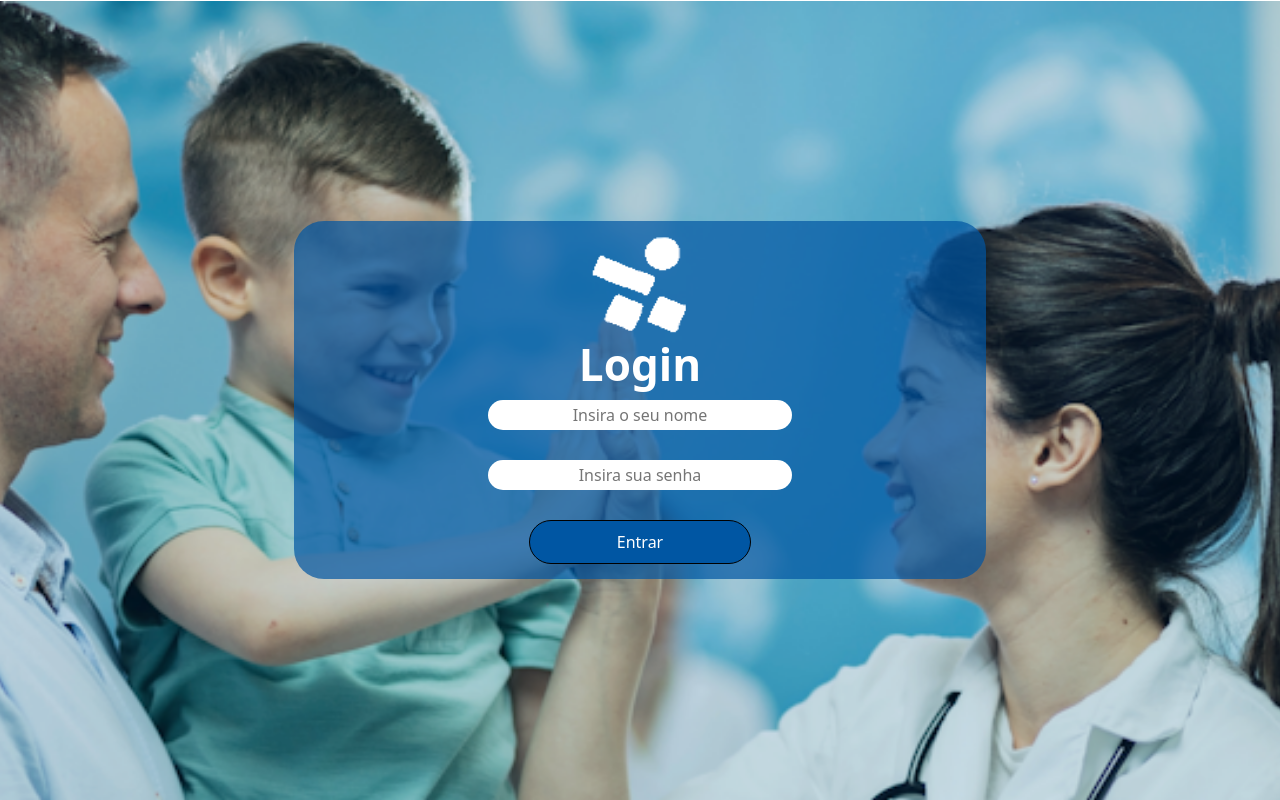
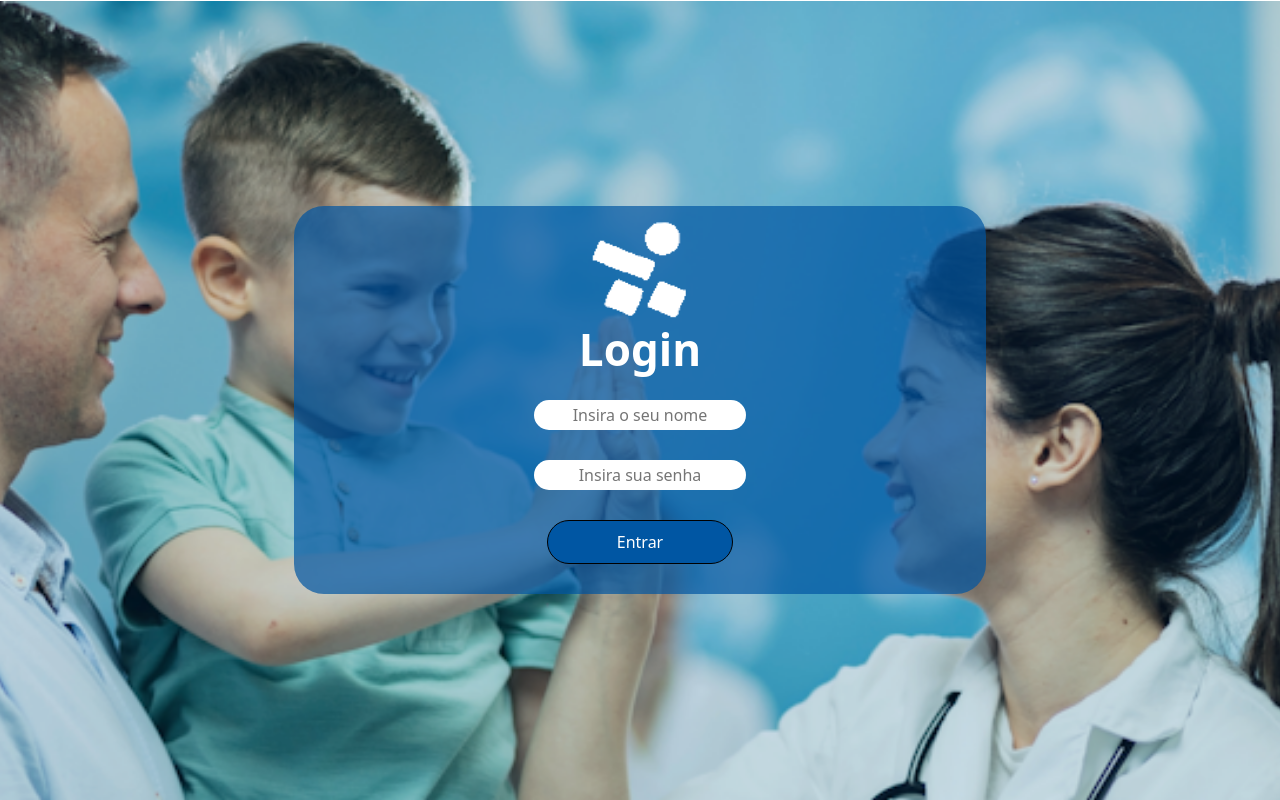
Before and after one commit to EPDM-Corporation/Challenge-Hospital-Sabara-Web-Dev-Front-End, a React (Vite) app: page / in a window 1280 px wide. Built offline with nearby package versions, Linux system fonts and the light colour scheme.

Commit message:
Reformando o login com forms

```diff
--- a/src/routes/Login.css
+++ b/src/routes/Login.css
@@ -41,22 +41,29 @@
     flex-direction: column;
     align-items: center;
 }
-#login-box>*{
+form{
+    display: flex;
+    flex-direction: column;
+    justify-content: center;
+    align-items: center;
+}
+
+#login-box>form>*{
     margin: 15px;
 }
 
-#login-box>input{
+.loginInput{
     border-radius: 20px;
     border:0px;
     width: 80%;
     max-width: 304px;
     height: 30px;
 }
-#login-box>input::placeholder{
+.loginInput::placeholder{
     text-align: center;
 }
 
-#login-box>button{
+.loginButton{
     width: 70%;
     max-width: 222px;
     height: 44px;
@@ -69,7 +76,7 @@
     font-weight: 500;
 }
 
-#login-box>button:hover{
+.loginButton:hover{
     background-color: #003768;
 }
 
@@ -89,6 +96,6 @@
     #login-box{
         height: 100vh;
         width: 248px;
-        height: 324px;
+        height: 380px;
     }
 }
--- a/src/routes/Login.jsx
+++ b/src/routes/Login.jsx
@@ -1,9 +1,14 @@
-import React from 'react';
+import React, { useState } from 'react';
 import Image from "../assets/Logo.png";
 import './Login.css';
 
 const Login = () => {
-  console.log('Hello World')
+  const [name, setName] = useState('');
+  const [password, setPassword] = useState('');
+  const userLogin = (e) => {
+    e.preventDefault();
+
+  }
   return (
     <section className='login'>
       <div id='login-box'>
@@ -11,9 +16,11 @@ const Login = () => {
         <div id='login-title'>
           <h1>Login</h1>
         </div>
-        <input type="text" placeholder='Insira o seu nome' />
-        <input type="password" placeholder='Insira sua senha' />
-        <button>Entrar</button>
+        <form>
+          <input type="text" className='loginInput'placeholder='Insira o seu nome'  required onChange={(c) => setName(c.target.value)}/>
+          <input type="password" className='loginInput' placeholder='Insira sua senha'  required onChange={(c) => setPassword(c.target.value)}/>
+          <button className='loginButton' onClick={userLogin}>Entrar</button>
+        </form>
       </div>
     </section>
   )
```
Also changed, not shown: src/routes/Home.jsx (added, +11 -0 lines), src/routes/Home.css (added).
